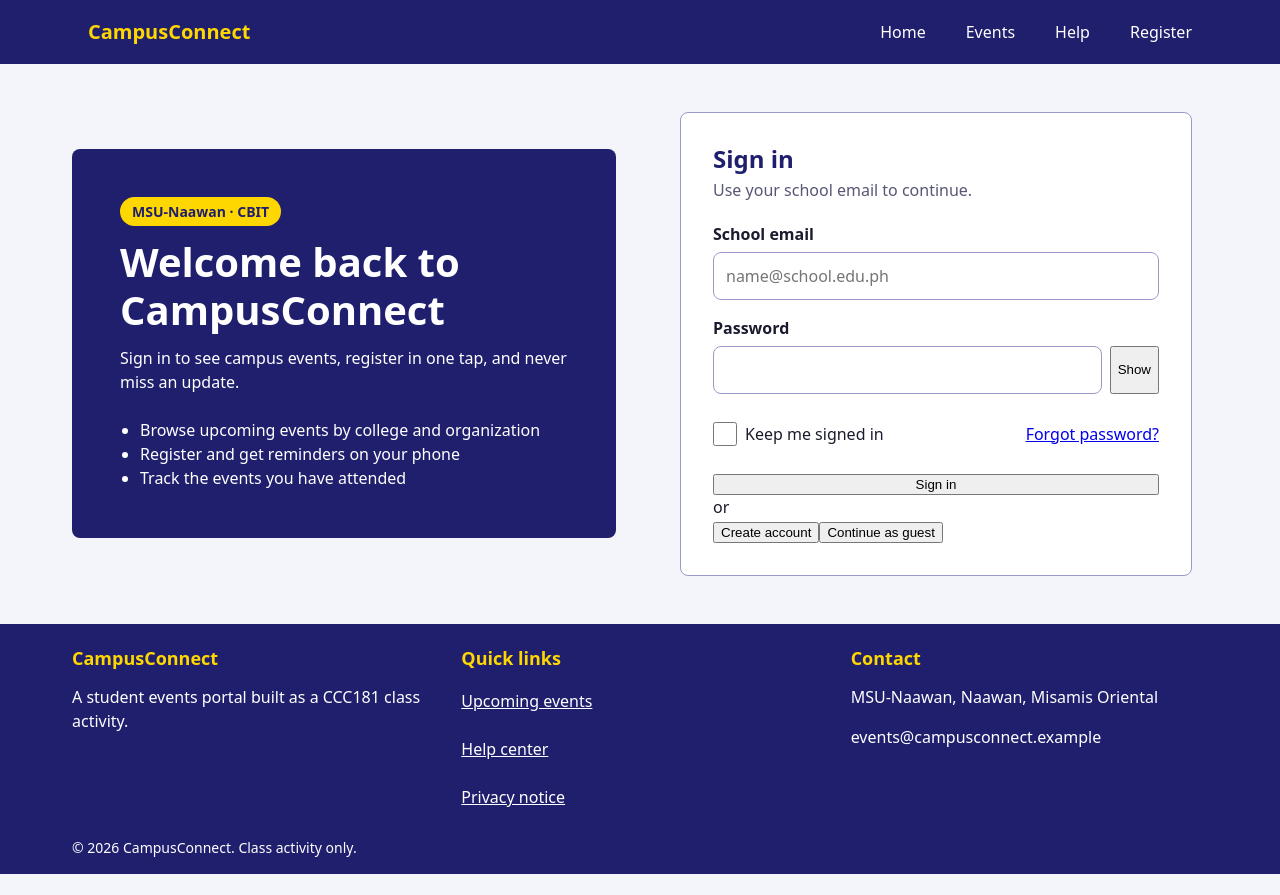
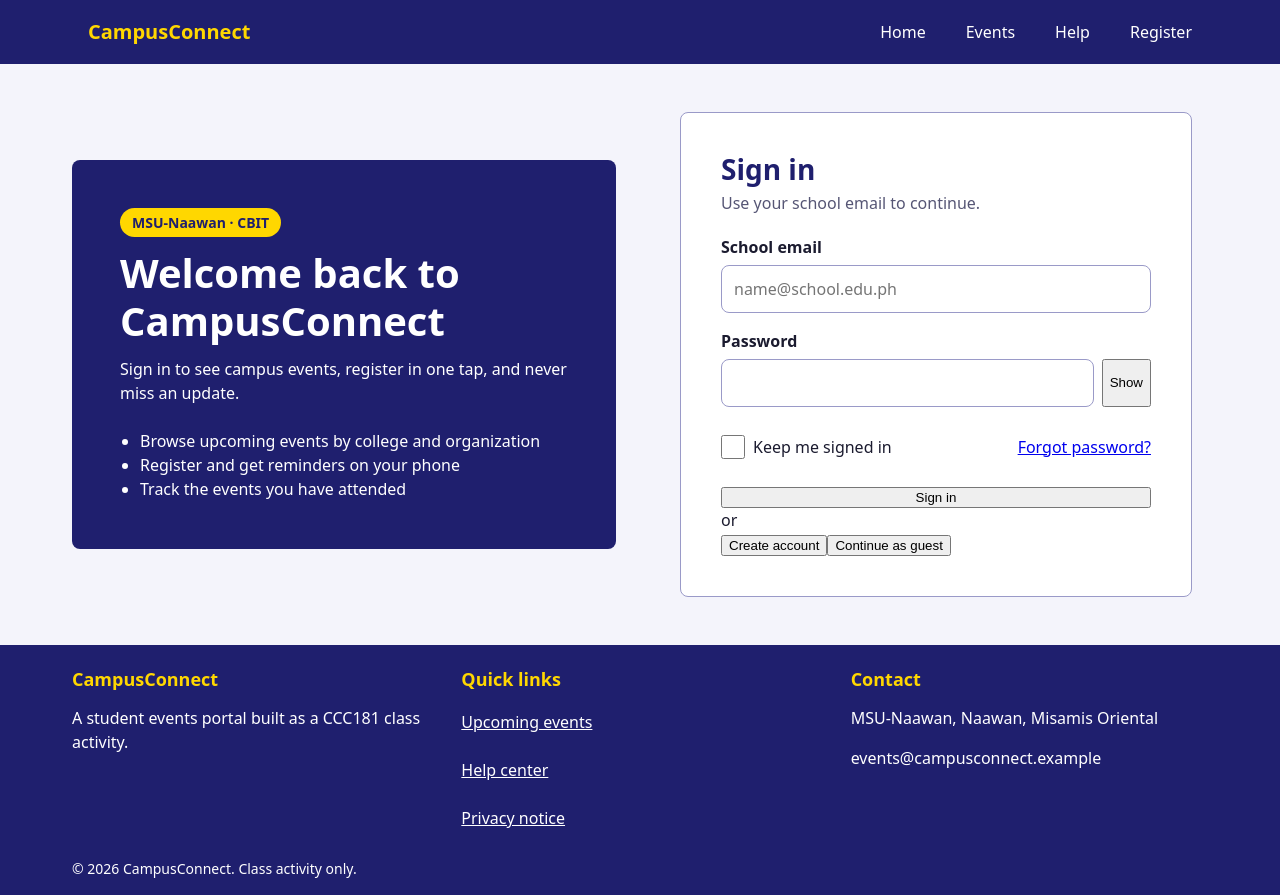
Before and after one commit to leonard-corpuz/ccc181-week10-group11, a React (Vite) app: page / in a window 1280 px wide. Before the commit the page ends 874 px from the top, so only its background shows below. Built offline with nearby package versions, Linux system fonts and the light colour scheme.

Commit message:
form: roomier card padding from 1024px

```diff
--- a/src/styles/form.css
+++ b/src/styles/form.css
@@ -70,3 +70,8 @@
   }
   .alt-actions { flex-direction: row; } /* two buttons SIDE BY SIDE */
 }
+
+@media (min-width: 1024px) {
+  .login-card { padding: 2.5rem; }
+  .login-card__title { font-size: 1.75rem; }
+}
```
